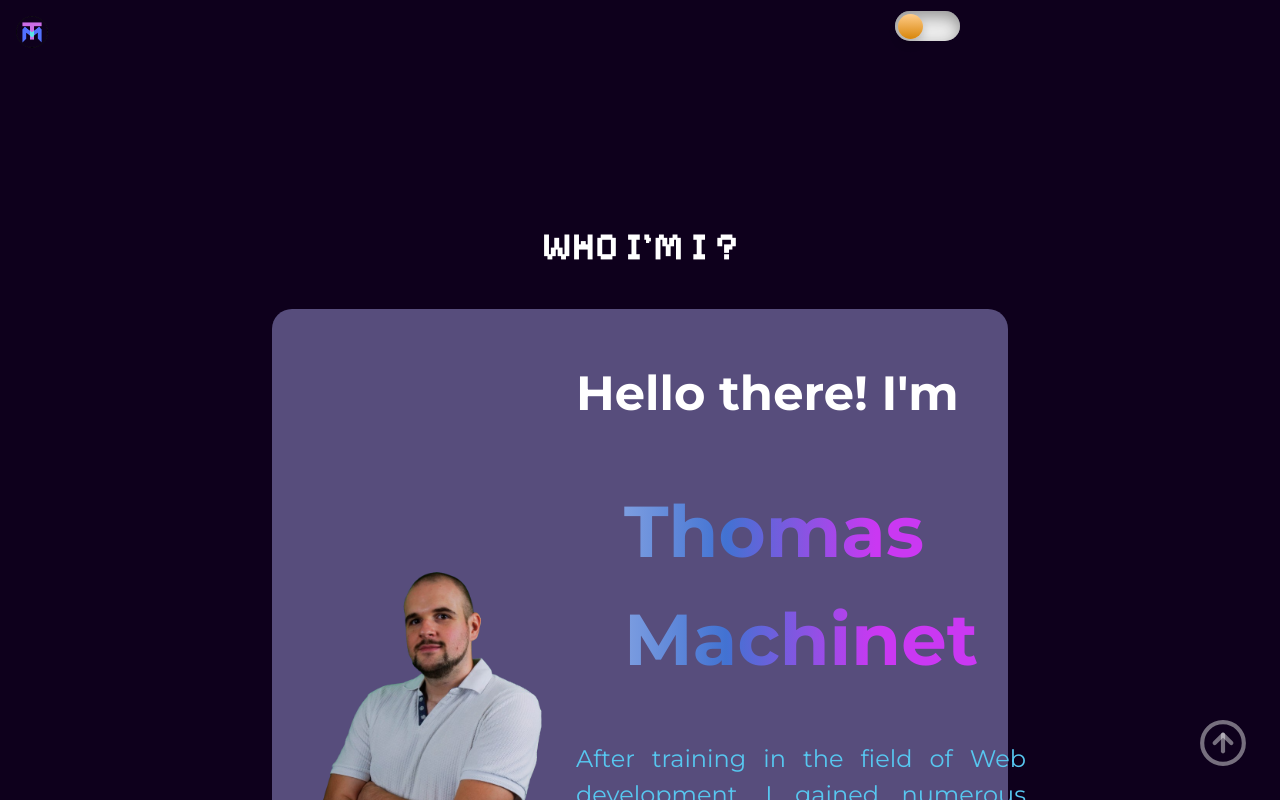
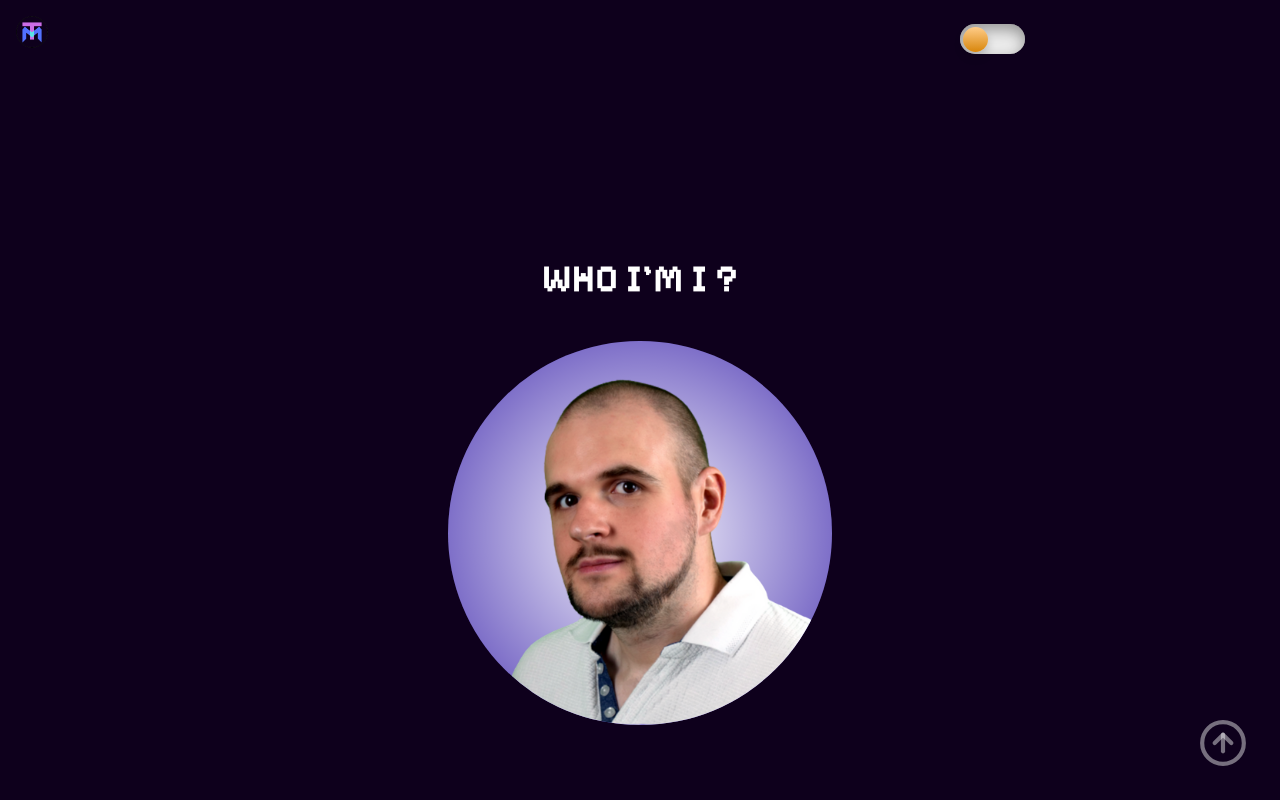
Before and after one commit to Thomas-Machinet/Portfolio, a React (Vite) app: page / in a window 1280 px wide. Shown: the top 800 px of the page. Built offline with nearby package versions, Linux system fonts and the light colour scheme; no server answers.

Commit message:
View tablet

```diff
--- a/src/components/Contact/Contact.scss
+++ b/src/components/Contact/Contact.scss
@@ -5,7 +5,7 @@
     }
 }
 
-@media screen and (min-width:767px) {
+@media screen and (min-width:1000px) {
     .contact {
         margin-top: 20rem;
 
--- a/src/components/Contact/Form/Form.scss
+++ b/src/components/Contact/Form/Form.scss
@@ -3,11 +3,7 @@
 @import url(https://fonts.googleapis.com/css?family=Merriweather);
 
 
-
-
-
 form {
-    max-width: 800px;
     text-align: center;
     margin: 20px auto;
 }
@@ -72,3 +68,6 @@
 .cf:after {
     clear: both;
 }
+
+
+@media screen and (min-width: 767px) {}
--- a/src/components/Contact/Letter/Letter.scss
+++ b/src/components/Contact/Letter/Letter.scss
@@ -146,7 +146,7 @@
     }
 }
 
-@media screen and (max-width:2270px) {
+@media screen and (max-width:2000px) {
     .letter-image {
         display: none;
     }
--- a/src/components/DarkMode/DarkMode.scss
+++ b/src/components/DarkMode/DarkMode.scss
@@ -5,7 +5,8 @@
 .dark_mode_label {
     width: 65px;
     height: 30px;
-    position: relative;
+    position: absolute;
+    top: 90%;
     display: block;
     background: #ebebeb;
     border-radius: 200px;
--- a/src/components/Header/Header.scss
+++ b/src/components/Header/Header.scss
@@ -114,7 +114,7 @@
 }
 
 
-@media screen and (min-width:767px) {
+@media screen and (min-width:756px) {
     .header__navbar {
         padding: 0 25svw;
 
--- a/src/components/Portrait/Portrait.scss
+++ b/src/components/Portrait/Portrait.scss
@@ -8,8 +8,7 @@
     flex-direction: column;
 
     &__face {
-        width: 50%;
-
+        width: 50vw;
         border-radius: 50%;
         overflow: hidden;
         background-image: radial-gradient(#fff, #0000);
@@ -73,7 +72,19 @@
     }
 }
 
-@media screen and (min-width:1000px) {
+@media screen and (min-width:756px) {
+    .portrait {
+        &__face {
+            width: 30vw;
+        }
+
+        &__resume {
+            font-size: 3vw;
+        }
+    }
+}
+
+@media screen and (min-width:1800px) {
 
 
 
--- a/src/components/Project/Card/Card.scss
+++ b/src/components/Project/Card/Card.scss
@@ -18,6 +18,7 @@
         display: flex;
         flex-direction: column;
         align-items: center;
+
 
 
         &-techno {
@@ -41,9 +42,11 @@
 }
 
 
-@media screen and (min-width: 767px) {
+@media screen and (min-width: 1000px) {
     .project__card {
         cursor: pointer;
+
+
 
         &-image {
             display: none;
@@ -58,7 +61,7 @@
 
                 &:hover {
                     transform: rotateY(180deg);
-                    filter: brightness(0.3);
+                    filter: brightness(0.1);
 
                     /* Ajoutez ces lignes pour afficher le texte au survol */
                     +.project__card-text {
@@ -73,25 +76,15 @@
         &-text {
             padding: 1rem;
             width: 18vw;
+            font-size: 1.5rem;
             position: absolute;
-            font-size: 1.5rem;
             top: 50%;
             visibility: hidden;
             color: #fff;
 
-
-
-
             &:hover {
                 visibility: visible;
                 animation: fade 3s;
-
-
-                +.project__card-image-desktop {
-                    transform: rotateY(180deg);
-                    filter: brightness(0.3);
-
-                }
             }
 
             &-title {
@@ -112,11 +105,7 @@
 
     }
 
-    /* Appliquer le style à la carte parent lorsque le texte est survolé */
-    .project__card-text:hover~.project__card-image-desktop {
-        transform: rotateY(180deg);
-        filter: brightness(0.3);
-    }
+
 }
 
 // Animation
--- a/src/components/Project/Project.scss
+++ b/src/components/Project/Project.scss
@@ -11,7 +11,7 @@
 
 }
 
-@media screen and (min-width:767px) {
+@media screen and (min-width:1000px) {
 
 
     .project {
--- a/src/styles/index.scss
+++ b/src/styles/index.scss
@@ -87,7 +87,13 @@
     width: 20vw;
 }
 
-@media screen and (min-width:767px) {
+@media screen and (min-width:756px) {
+    .main {
+        padding: 6rem;
+    }
+}
+
+@media screen and (min-width:1000px) {
 
     h2 {
         font-size: 3vw;
```
